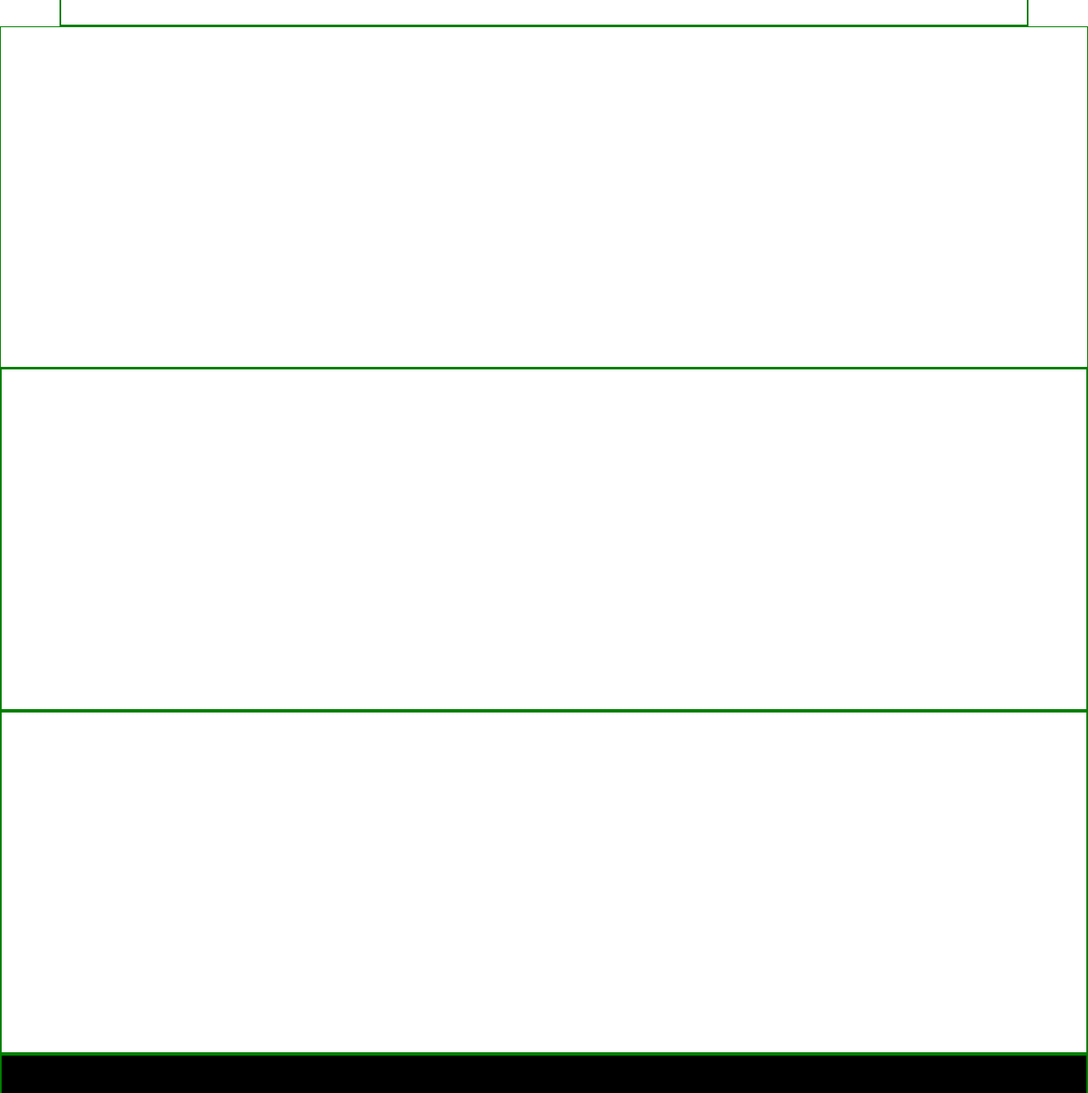
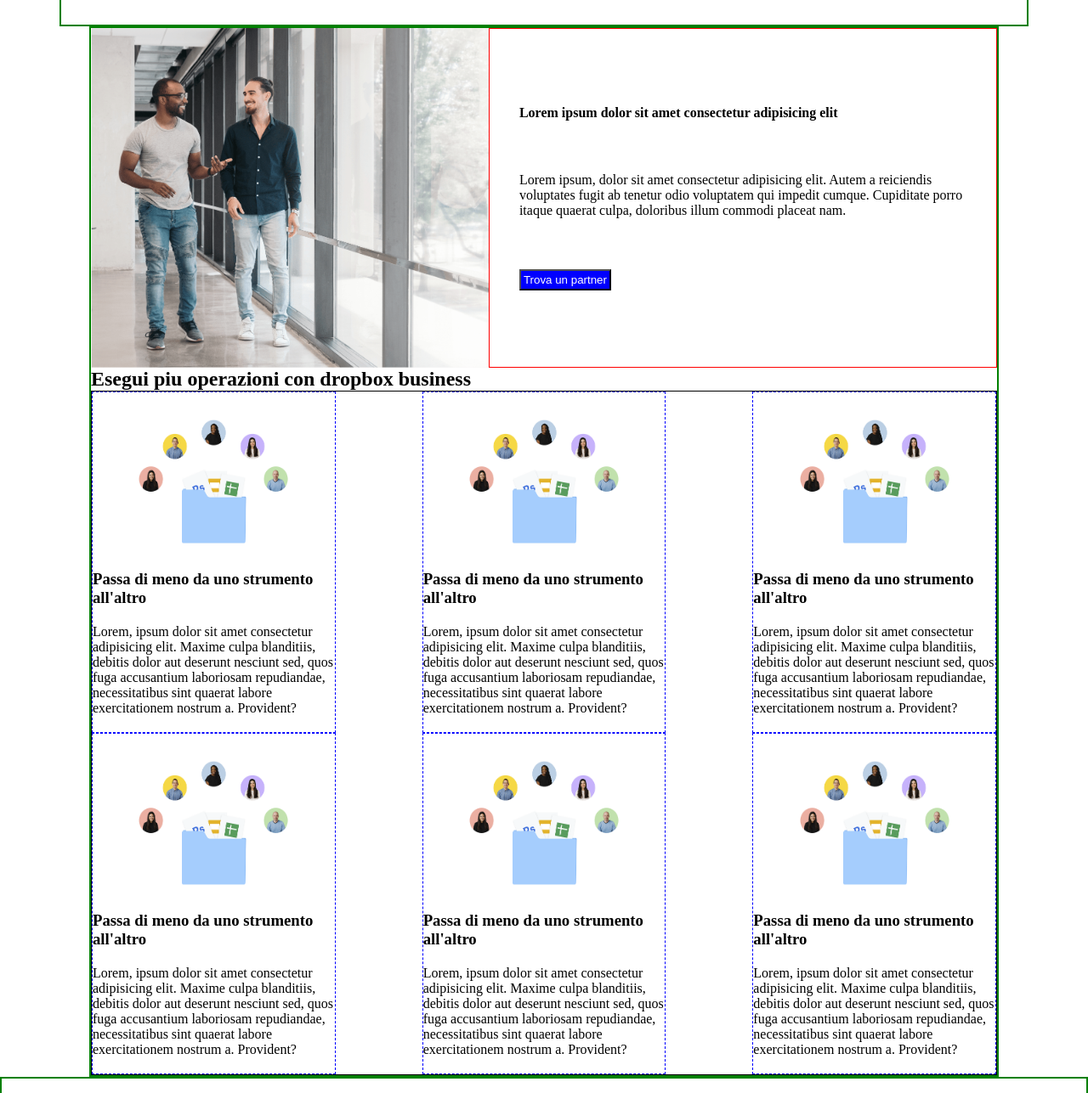
Before and after one commit to davishka-hikkaduwa/htmlcss-dropbox, a plain HTML site: page index.html in a window 1280 px wide. Shown: the part 1573-2860 px from the top of the page at 85% size. Drawn offline with Linux system fonts and the light colour scheme.

Commit message:
section product-description

```diff
--- a/css/style.css
+++ b/css/style.css
@@ -8,6 +8,11 @@
 } */
 
 /* GENERICS */
+
+section {
+    border: 2px solid green;
+}
+
 .flex {
     display: flex;
 }
@@ -36,8 +41,23 @@
 
 /* UTILITIES */
 
+.h-fit-content {
+    height: fit-content;
+}
+
 .w-70 {
-    margin: 0 70px;
+    margin-left: 70px;
+    margin-right: 70px;
+}
+
+.w-35 {
+    margin-left: 35px;
+    margin-right: 35px;
+}
+
+.w-105 {
+    margin-left: 105px;
+    margin-right: 105px;
 }
 
 .wp-35 {
@@ -48,6 +68,11 @@
 .hp-60 {
     padding-top: 60px;
     padding-bottom: 60px;
+}
+
+.hp-30 {
+    padding-top: 30px;
+    padding-bottom: 30px;
 }
 
 /* /UTILITIES */
@@ -118,9 +143,9 @@ header {
 
 .subscription-row {
     background-color: aqua;
-    /* padding: 20px; */
     border: 1px solid black;
     height: 200px;
+
 
 }
 
@@ -143,8 +168,38 @@ header {
 /* SECTION product-description */
 
 #product-description {
-    border: 1px solid green;
+    border: 2px solid green;
+
+}
+
+
+#image-partner {
     height: 400px;
+    width: 500px;
+}
+
+#description-box {
+    justify-content: space-evenly;
+    border: 1px solid red;
+}
+
+#card-container {
+    border: 1px solid black;
+    justify-content: space-between;
+}
+
+.card {
+    border: 1px dashed blue;
+    justify-content: space-evenly;
+    text-align: left;
+    width: calc(100% / 3 - 70px);
+    height: 400px;
+}
+
+.card-img {
+    align-self: center;
+    height: 170px;
+    width: 200px;
 }
 
 /* /SECTION product-description */
--- a/index.html
+++ b/index.html
@@ -120,7 +120,7 @@
                         </div>
                     </div>
                 </div>
-                <div class="subscription-row">
+                <div class="subscription-row w-35">
                     <div class="subscription-type">
                         Singolo
                     </div>
@@ -144,14 +144,81 @@
         <!-- /SECTION SUBSCRIPTIONS-->
 
         <!-- SECTION PRODUCT DESCRIPTION-->
-        <section id="product-description">
+        <section id="product-description" class="flex column h-fit-content w-105">
+            <div class="flex row h-fit-content">
+                <img id="image-partner" src="img/partner.png" alt="img-partner">
+                <div id="description-box" class="flex column hp-30 wp-35">
+                    <h4>Lorem ipsum dolor sit amet consectetur adipisicing elit</h4>
+                    <p>Lorem ipsum, dolor sit amet consectetur adipisicing elit. Autem a reiciendis voluptates fugit ab
+                        tenetur odio voluptatem qui impedit cumque. Cupiditate porro itaque quaerat culpa, doloribus
+                        illum
+                        commodi placeat nam.
+                    </p>
+                    <button class="button white-button">Trova un partner</button>
+                </div>
+            </div>
+            <h2>Esegui piu operazioni con dropbox business</h2>
+            <div id="card-container" class="flex row wrap">
+
+                <div class="flex column card">
+                    <img class="card-img" src="img/business-feature-switching-tools.png" alt="img-1">
+                    <h3>Passa di meno da uno strumento all'altro</h3>
+                    <p>Lorem, ipsum dolor sit amet consectetur adipisicing elit. Maxime culpa blanditiis, debitis
+                        dolor
+                        aut deserunt nesciunt sed, quos fuga accusantium laboriosam repudiandae, necessitatibus sint
+                        quaerat labore exercitationem nostrum a. Provident?</p>
+                </div>
+                <div class="flex column card">
+                    <img class="card-img" src="img/business-feature-switching-tools.png" alt="img-1">
+                    <h3>Passa di meno da uno strumento all'altro</h3>
+                    <p>Lorem, ipsum dolor sit amet consectetur adipisicing elit. Maxime culpa blanditiis, debitis
+                        dolor
+                        aut deserunt nesciunt sed, quos fuga accusantium laboriosam repudiandae, necessitatibus sint
+                        quaerat labore exercitationem nostrum a. Provident?</p>
+                </div>
+                <div class="flex column card">
+                    <img class="card-img" src="img/business-feature-switching-tools.png" alt="img-1">
+                    <h3>Passa di meno da uno strumento all'altro</h3>
+                    <p>Lorem, ipsum dolor sit amet consectetur adipisicing elit. Maxime culpa blanditiis, debitis
+                        dolor
+                        aut deserunt nesciunt sed, quos fuga accusantium laboriosam repudiandae, necessitatibus sint
+                        quaerat labore exercitationem nostrum a. Provident?</p>
+                </div>
+                <div class="flex column card">
+                    <img class="card-img" src="img/business-feature-switching-tools.png" alt="img-1">
+                    <h3>Passa di meno da uno strumento all'altro</h3>
+                    <p>Lorem, ipsum dolor sit amet consectetur adipisicing elit. Maxime culpa blanditiis, debitis
+                        dolor
+                        aut deserunt nesciunt sed, quos fuga accusantium laboriosam repudiandae, necessitatibus sint
+                        quaerat labore exercitationem nostrum a. Provident?</p>
+                </div>
+                <div class="flex column card">
+                    <img class="card-img" src="img/business-feature-switching-tools.png" alt="img-1">
+                    <h3>Passa di meno da uno strumento all'altro</h3>
+                    <p>Lorem, ipsum dolor sit amet consectetur adipisicing elit. Maxime culpa blanditiis, debitis
+                        dolor
+                        aut deserunt nesciunt sed, quos fuga accusantium laboriosam repudiandae, necessitatibus sint
+                        quaerat labore exercitationem nostrum a. Provident?</p>
+                </div>
+                <div class="flex column card">
+                    <img class="card-img" src="img/business-feature-switching-tools.png" alt="img-1">
+                    <h3>Passa di meno da uno strumento all'altro</h3>
+                    <p>Lorem, ipsum dolor sit amet consectetur adipisicing elit. Maxime culpa blanditiis, debitis
+                        dolor
+                        aut deserunt nesciunt sed, quos fuga accusantium laboriosam repudiandae, necessitatibus sint
+                        quaerat labore exercitationem nostrum a. Provident?</p>
+                </div>
+
+            </div>
 
 
         </section>
         <!-- /SECTION PRODUCT DESCRIPTION-->
 
         <!-- SECTION COMPANY_FEEDBACK-->
-        <div id="company-feedback"></div>
+        <section id="company-feedback">
+
+        </section>
 
         </div>
         <!-- /SECTION COMPANY_FEEDBACK-->
```
